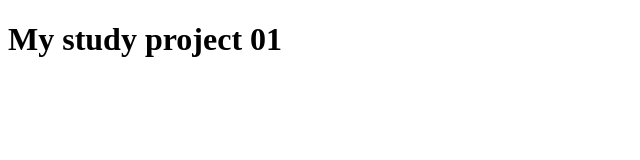
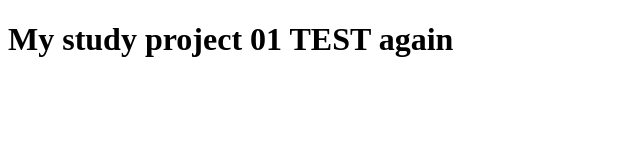
Before and after one commit to govorunenko/my_study_project_01, a plain HTML site: page index.html in a window 1280 px wide. Shown: the whole page, without its empty margins (0-640 px from the left). Drawn offline with Linux system fonts and the light colour scheme.

Commit message:
title was changed 2

```diff
--- a/index.html
+++ b/index.html
@@ -7,6 +7,6 @@
     <title>My study project 01</title>
 </head>
 <body>
-  <h1>My study project 01</h1>
+  <h1>My study project 01 TEST again</h1>
 </body>
 </html>
```
